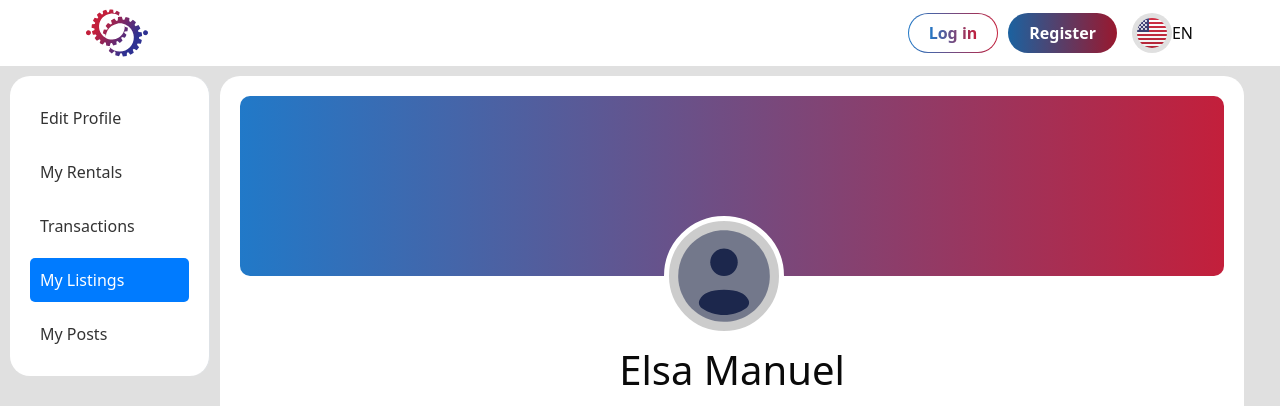
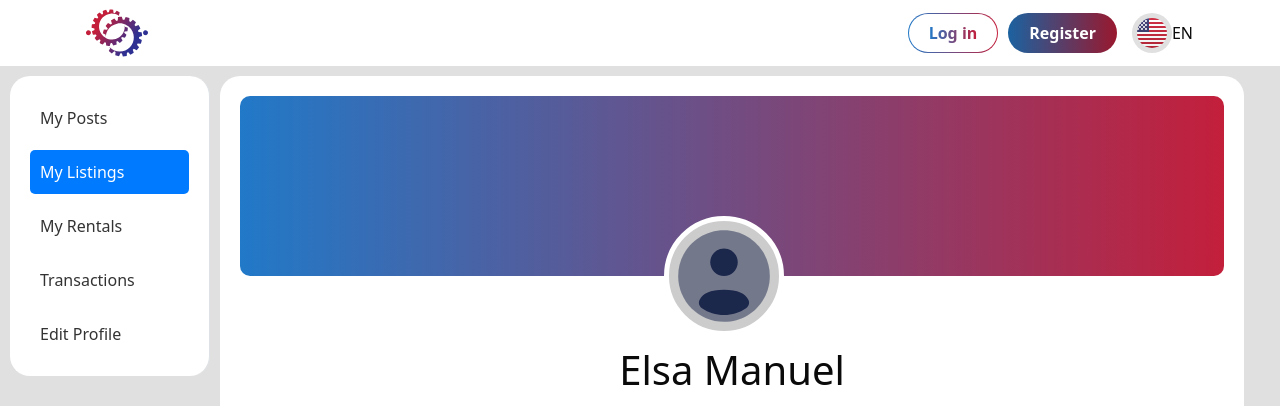
Before and after one commit to lmbsumatra/campus-connect-userside, a React (Create React App) app: page /profile/my-listings in a window 1280 px wide. Shown: the top 406 px of the page. Built offline with nearby package versions, Linux system fonts and the light colour scheme.

Commit message:
Update Profile.js
rearrange

```diff
--- a/src/pages/public/Profile.js
+++ b/src/pages/public/Profile.js
@@ -67,7 +67,10 @@ function Profile() {
         <div className="profile-sidebar">
           <ul>
             <li>
-              <NavLink to="edit-profile" className={({ isActive }) => (isActive ? "active" : "")}>Edit Profile</NavLink>
+              <NavLink to="my-posts" className={({ isActive }) => (isActive ? "active" : "")}>My Posts</NavLink>
+            </li>
+            <li>
+              <NavLink to="my-listings" className={({ isActive }) => (isActive ? "active" : "")}>My Listings</NavLink>
             </li>
             <li>
               <NavLink to="my-rentals" className={({ isActive }) => (isActive ? "active" : "")}>My Rentals</NavLink>
@@ -76,10 +79,7 @@ function Profile() {
               <NavLink to="transactions" className={({ isActive }) => (isActive ? "active" : "")}>Transactions</NavLink>
             </li>
             <li>
-              <NavLink to="my-listings" className={({ isActive }) => (isActive ? "active" : "")}>My Listings</NavLink>
-            </li>
-            <li>
-              <NavLink to="my-posts" className={({ isActive }) => (isActive ? "active" : "")}>My Posts</NavLink>
+              <NavLink to="edit-profile" className={({ isActive }) => (isActive ? "active" : "")}>Edit Profile</NavLink>
             </li>
           </ul>
         </div>
```
